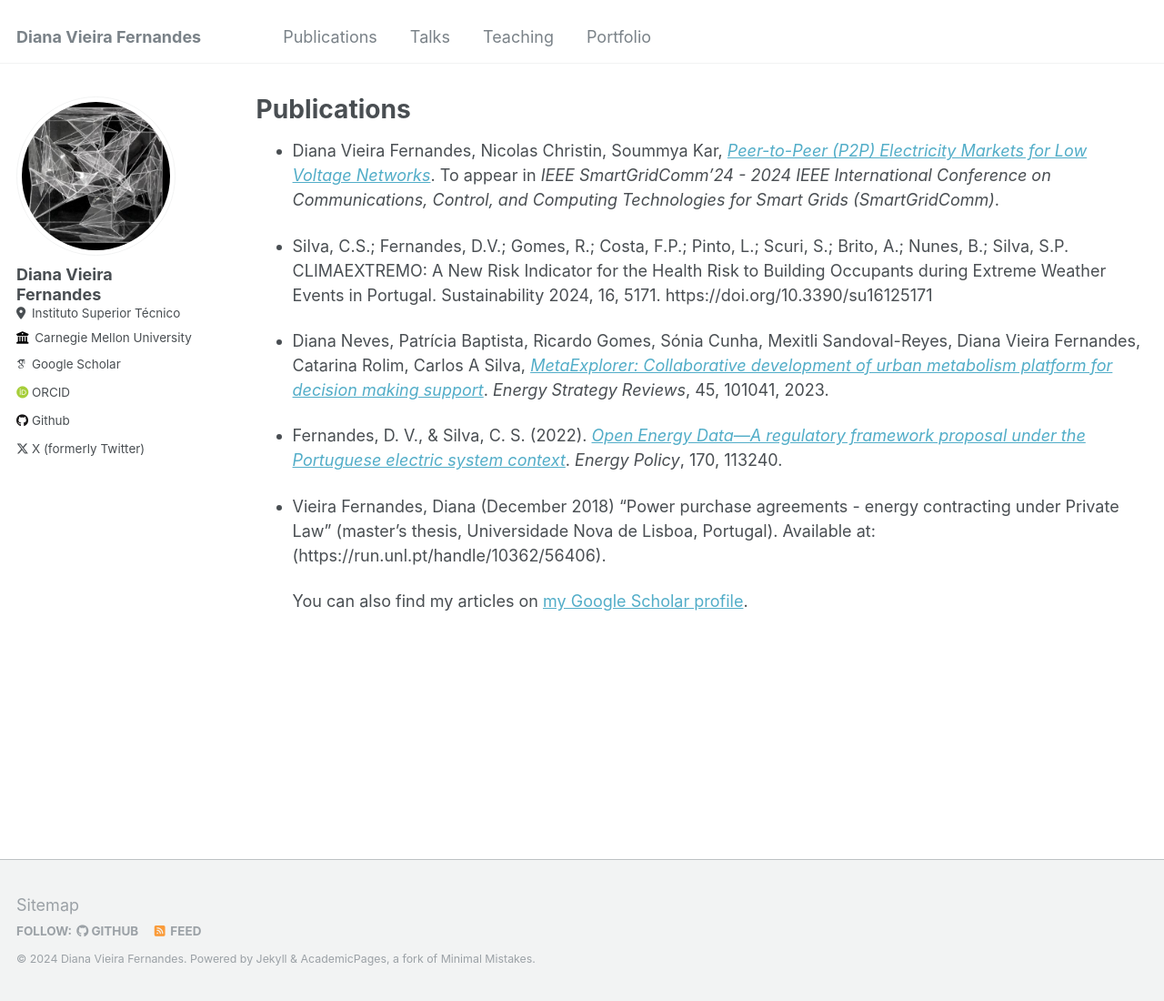
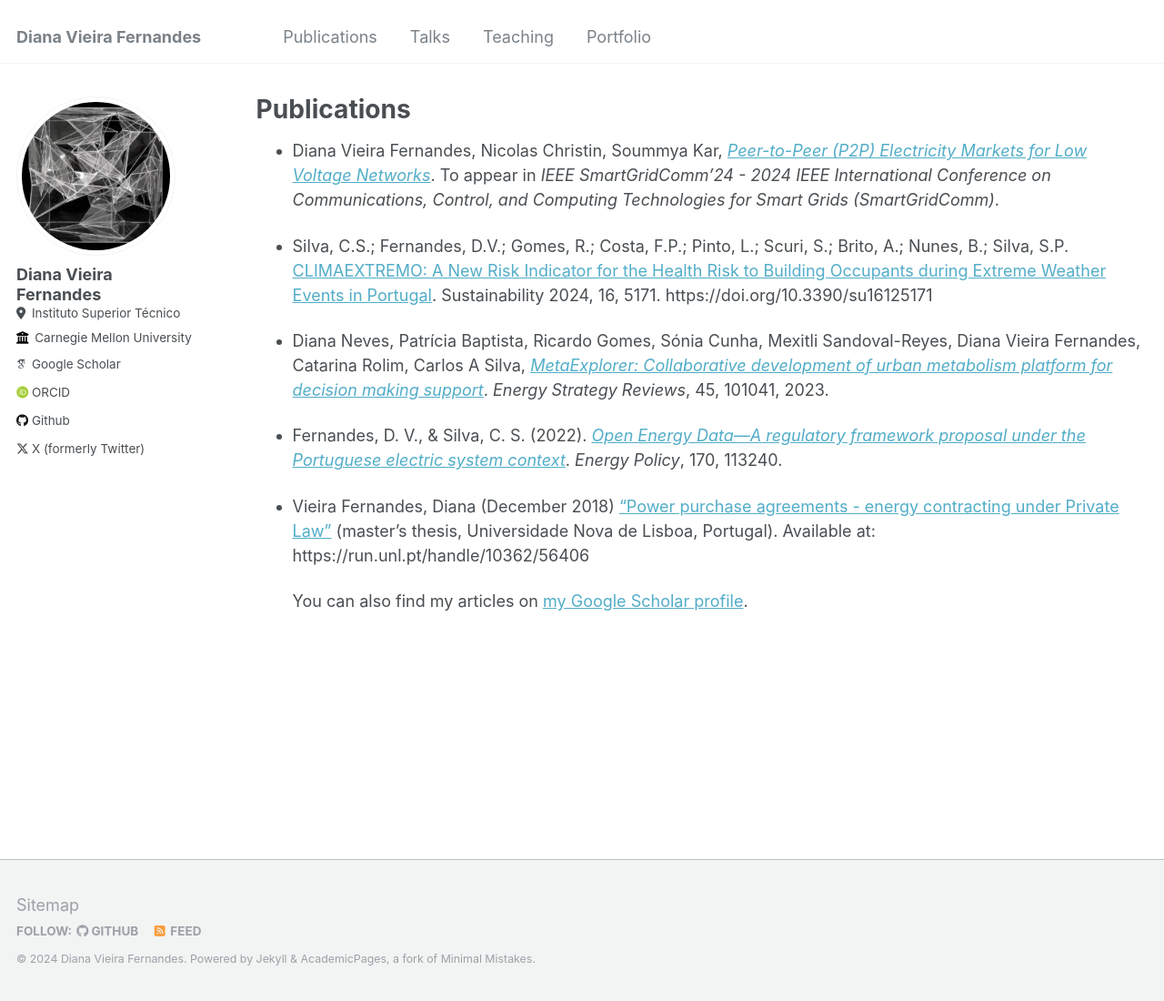
Before and after one commit to d-vf/d-vf.github.io, a Jekyll site: the page built from _pages/publications.md, in a window 1280 px wide and 1100 px high. Shown: the whole window at 91% size. Built offline with Jekyll 4.4.1, drawn with Linux system fonts in a browser that asks for light colours; some web fonts are replaced; part of the change alters nothing that is shown.

```diff
--- a/_pages/publications.md
+++ b/_pages/publications.md
@@ -7,13 +7,13 @@ author_profile: true
 
 - Diana Vieira Fernandes, Nicolas Christin, Soummya Kar, [*Peer-to-Peer (P2P) Electricity Markets for Low Voltage Networks*](https://doi.org/10.48550/arXiv.2407.21403). To appear in *IEEE SmartGridComm'24 - 2024 IEEE International Conference on Communications, Control, and Computing Technologies for Smart Grids (SmartGridComm)*.
 
-- Silva, C.S.; Fernandes, D.V.; Gomes, R.; Costa, F.P.; Pinto, L.; Scuri, S.; Brito, A.; Nunes, B.; Silva, S.P. CLIMAEXTREMO: A New Risk Indicator for the Health Risk to Building Occupants during Extreme Weather Events in Portugal. Sustainability 2024, 16, 5171. https://doi.org/10.3390/su16125171
+- Silva, C.S.; Fernandes, D.V.; Gomes, R.; Costa, F.P.; Pinto, L.; Scuri, S.; Brito, A.; Nunes, B.; Silva, S.P. [CLIMAEXTREMO: A New Risk Indicator for the Health Risk to Building Occupants during Extreme Weather Events in Portugal](https://doi.org/10.3390/su16125171). Sustainability 2024, 16, 5171. https://doi.org/10.3390/su16125171
 
 - Diana Neves, Patrícia Baptista, Ricardo Gomes, Sónia Cunha, Mexitli Sandoval-Reyes, Diana Vieira Fernandes, Catarina Rolim, Carlos A Silva, [*MetaExplorer: Collaborative development of urban metabolism platform for decision making support*](https://doi.org/10.1016/j.esr.2023.101041). *Energy Strategy Reviews*, 45, 101041, 2023.
 
 - Fernandes, D. V., & Silva, C. S. (2022). [*Open Energy Data—A regulatory framework proposal under the Portuguese electric system context*](https://doi.org/10.1016/j.enpol.2022.113240). *Energy Policy*, 170, 113240.
 
-- Vieira Fernandes, Diana (December 2018) “Power purchase agreements -  energy contracting under Private Law” (master's thesis, Universidade Nova de Lisboa, Portugal). Available at: (https://run.unl.pt/handle/10362/56406).
+- Vieira Fernandes, Diana (December 2018) [“Power purchase agreements -  energy contracting under Private Law”](https://run.unl.pt/handle/10362/56406) (master's thesis, Universidade Nova de Lisboa, Portugal). Available at: https://run.unl.pt/handle/10362/56406
 
 
 {% if site.author.googlescholar %}
```
